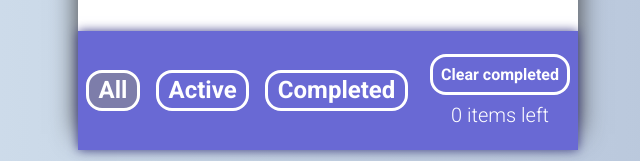
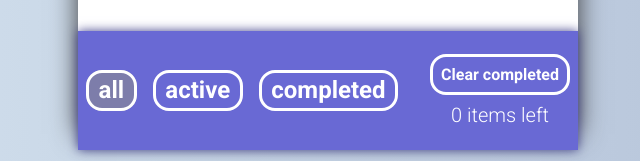
Before and after one commit to Matuxa1503/Todo, a React (Vite) app: page / in a window 1280 px wide. Shown: the part 631-792 px from the top of the page, without its empty margins (312-952 px from the left). Built offline with nearby package versions, Linux system fonts and the light colour scheme.

Commit message:
refactor: Added radio btn component. Added new type. Updated structure

```diff
--- a/src/App.tsx
+++ b/src/App.tsx
@@ -4,11 +4,13 @@ import { TasksList } from './components/TasksList/TasksList';
 import { TaskInput } from './components/TaskInput/TaskInput';
 import './App.scss';
 import { useEffect, useState } from 'react';
-import type { Idata } from './components/interfaces';
+import type { Idata } from './interfaces';
+import type { Filter } from './types';
 
 function App() {
   const [tasks, setTasks] = useState<Idata[]>([{ isCompleted: true, task: '124dsf', id: Date.now() }]);
   const [counter, setCounter] = useState<number>(0);
+  const [stateRadioBtn, setStateRadioBtn] = useState<Filter>('all');
 
   const addTask = (data: Idata) => {
     setTasks((prev) => [...prev, data]);
@@ -31,8 +33,10 @@ function App() {
   };
 
   useEffect(() => {
-    console.log(tasks);
+    console.log(stateRadioBtn);
+  }, [stateRadioBtn]);
 
+  useEffect(() => {
     const uncompletedTasks = tasks.filter((item) => !item.isCompleted).length;
     setCounter(uncompletedTasks);
   }, [tasks]);
@@ -43,7 +47,7 @@ function App() {
         <Header />
         <TaskInput addTask={addTask} />
         <TasksList tasks={tasks} handleToggleTask={handleToggleTask} />
-        <Tabbar counter={counter} removeCompletedTask={removeCompletedTask} />
+        <Tabbar counter={counter} removeCompletedTask={removeCompletedTask} setStateRadioBtn={setStateRadioBtn} />
       </div>
     </div>
   );
--- /dev/null
+++ b/src/components/Tabbar/RadioBtn/Radio.scss
@@ -0,0 +1,19 @@
+.tabbar__radio {
+  .tabbar__label {
+    color: #fff;
+    font-size: 1.5rem;
+    font-weight: 700;
+    cursor: pointer;
+    border: 0.2rem solid #fff;
+    border-radius: 1rem;
+    padding: 0.2rem 0.6rem;
+
+    input[type='radio'] {
+      display: none;
+    }
+
+    &:has(input[type='radio']:checked) {
+      background: rgba(141, 141, 141, 0.578);
+    }
+  }
+}
--- /dev/null
+++ b/src/components/Tabbar/RadioBtn/RadioBtn.tsx
@@ -0,0 +1,27 @@
+import { type FC } from 'react';
+import './Radio.scss';
+import type { Filter } from '../../../types';
+
+type RadioBtnProps = {
+  nameRadio: Filter;
+  changedRadio: (e: React.ChangeEvent<HTMLInputElement>) => void;
+  stateRadio: string;
+};
+
+export const RadioBtn: FC<RadioBtnProps> = ({ nameRadio, changedRadio, stateRadio }) => {
+  return (
+    <div className="tabbar__radio">
+      <label className="tabbar__label" htmlFor={nameRadio}>
+        <input
+          onChange={(e) => changedRadio(e)}
+          type="radio"
+          id={nameRadio}
+          name="filter"
+          value={nameRadio}
+          checked={stateRadio === nameRadio}
+        />
+        {nameRadio}
+      </label>
+    </div>
+  );
+};
--- a/src/components/Tabbar/Tabbar.scss
+++ b/src/components/Tabbar/Tabbar.scss
@@ -17,26 +17,6 @@
     align-items: center;
     justify-content: center;
     gap: 1rem;
-
-    .tabbar__radio {
-      .tabbar__label {
-        color: #fff;
-        font-size: 1.5rem;
-        font-weight: 700;
-        cursor: pointer;
-        border: 0.2rem solid #fff;
-        border-radius: 1rem;
-        padding: 0.2rem 0.6rem;
-
-        input[type='radio'] {
-          display: none;
-        }
-
-        &:has(input[type='radio']:checked) {
-          background: rgba(141, 141, 141, 0.578);
-        }
-      }
-    }
   }
 
   &__info {
--- a/src/components/Tabbar/Tabbar.tsx
+++ b/src/components/Tabbar/Tabbar.tsx
@@ -1,16 +1,22 @@
-import { useState, type FC } from 'react';
+import { useEffect, useState, type FC } from 'react';
 import './Tabbar.scss';
+import { RadioBtn } from './RadioBtn/RadioBtn';
+import type { Filter } from '../../types';
 
-type Filter = 'all' | 'active' | 'completed';
 type TabbarProps = {
   counter: number;
   removeCompletedTask: () => void;
+  setStateRadioBtn: (value: Filter) => void;
 };
 
-export const Tabbar: FC<TabbarProps> = ({ counter, removeCompletedTask }) => {
+export const Tabbar: FC<TabbarProps> = ({ counter, removeCompletedTask, setStateRadioBtn }) => {
   const [stateRadio, setStateRadio] = useState<Filter>('all');
 
-  const changeRadio = (e: React.ChangeEvent<HTMLInputElement>) => {
+  useEffect(() => {
+    setStateRadioBtn(stateRadio);
+  }, [stateRadio, setStateRadioBtn]);
+
+  const changedRadio = (e: React.ChangeEvent<HTMLInputElement>) => {
     const value = e.target.value as Filter;
     setStateRadio(value);
   };
@@ -18,38 +24,9 @@ export const Tabbar: FC<TabbarProps> = ({ counter, removeCompletedTask }) => {
   return (
     <div className="tabbar">
       <div className="tabbar__radio-group">
-        <div className="tabbar__radio">
-          <label className="tabbar__label" htmlFor="all">
-            <input onChange={(e) => changeRadio(e)} type="radio" id="all" name="filter" value="all" checked={stateRadio === 'all'} />
-            All
-          </label>
-        </div>
-        <div className="tabbar__radio">
-          <label className="tabbar__label" htmlFor="active">
-            <input
-              onChange={(e) => changeRadio(e)}
-              type="radio"
-              id="active"
-              name="filter"
-              value="active"
-              checked={stateRadio === 'active'}
-            />
-            Active
-          </label>
-        </div>
-        <div className="tabbar__radio">
-          <label className="tabbar__label" htmlFor="completed">
-            <input
-              onChange={(e) => changeRadio(e)}
-              type="radio"
-              id="completed"
-              name="filter"
-              value="completed"
-              checked={stateRadio === 'completed'}
-            />
-            Completed
-          </label>
-        </div>
+        <RadioBtn nameRadio={'all'} changedRadio={changedRadio} stateRadio={stateRadio} />
+        <RadioBtn nameRadio={'active'} changedRadio={changedRadio} stateRadio={stateRadio} />
+        <RadioBtn nameRadio={'completed'} changedRadio={changedRadio} stateRadio={stateRadio} />
       </div>
       <div className="tabbar__info">
         <button onClick={() => removeCompletedTask()} className="tabbar__btn-clear">
--- a/src/components/TaskInput/TaskInput.tsx
+++ b/src/components/TaskInput/TaskInput.tsx
@@ -1,6 +1,6 @@
 import { useState, type FC } from 'react';
 import './TaskInput.scss';
-import type { Idata } from '../interfaces';
+import type { Idata } from '../../interfaces';
 
 interface TaskInputProps {
   addTask: (data: Idata) => void;
--- a/src/components/TasksList/Plate/Plate.tsx
+++ b/src/components/TasksList/Plate/Plate.tsx
@@ -1,7 +1,7 @@
 import { type FC } from 'react';
 import './Plate.scss';
 import { CircleCheck } from 'lucide-react';
-import type { Idata } from '../../interfaces';
+import type { Idata } from '../../../interfaces';
 
 type PlateProps = {
   task: Idata;
--- a/src/components/TasksList/TasksList.tsx
+++ b/src/components/TasksList/TasksList.tsx
@@ -1,7 +1,7 @@
 import { type FC } from 'react';
 import './TasksList.scss';
 import { Plate } from './Plate/Plate';
-import type { Idata } from '../interfaces';
+import type { Idata } from '../../interfaces';
 
 interface TasksListProps {
   tasks: Idata[];
--- /dev/null
+++ b/src/types.ts
@@ -0,0 +1 @@
+export type Filter = 'all' | 'active' | 'completed';
```
Also changed, not shown: src/interfaces.ts (renamed from src/components/interfaces.ts).
